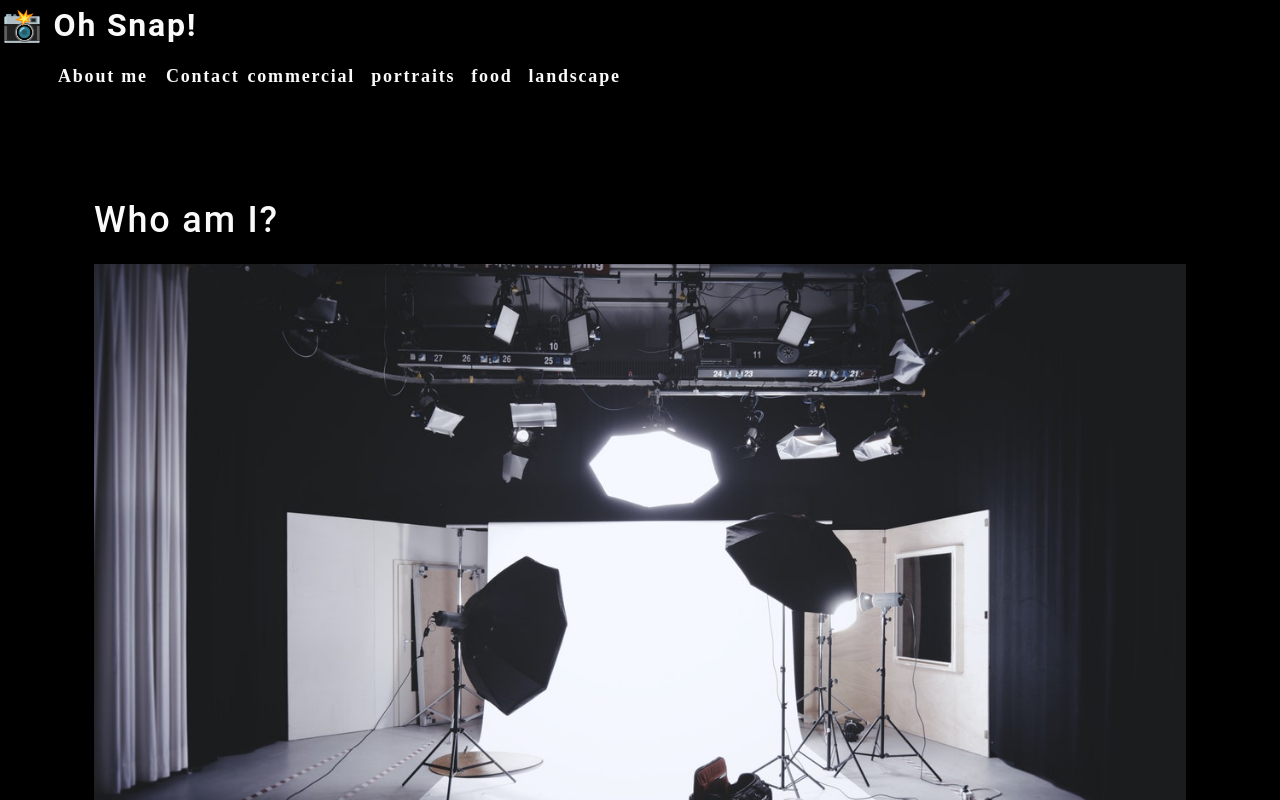
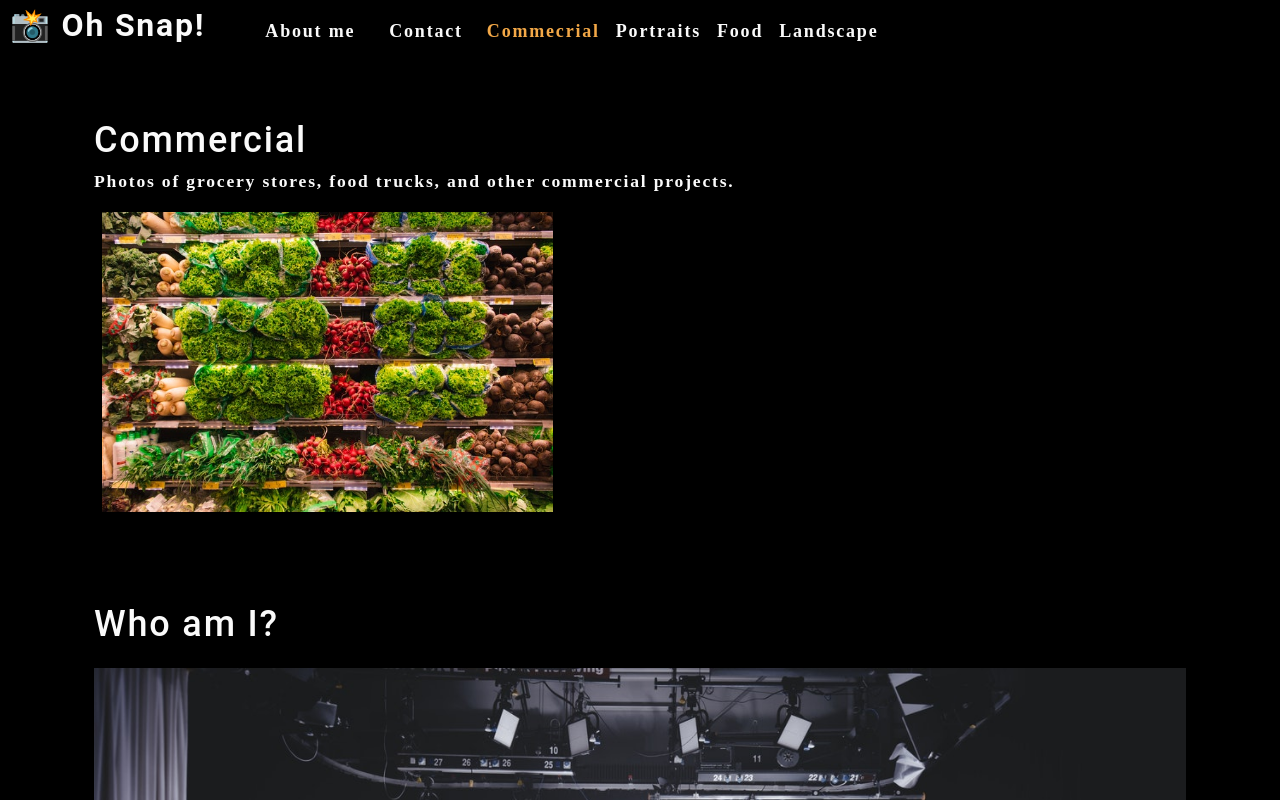
Before and after one commit to dseskey/photo-port, a React (Create React App) app: page / in a window 1280 px wide. Shown: the top 800 px of the page. Built offline with nearby package versions, Linux system fonts and the light colour scheme.

Commit message:
created the gallery component and used react hooks to change the active nav element style based on the clicked nav category. Additionally we change the title of the browser tab based on the selected category

```diff
--- a/src/App.js
+++ b/src/App.js
@@ -1,12 +1,31 @@
-import React from 'react';
+import React, { useState } from 'react';
 import './App.css';
 import About from './components/About';
 import Nav from './components/Nav';
+import Gallery from './components/Gallery';
+
 function App() {
+  const [categories] = useState([
+    {
+        name: "commecrial",
+        description:
+            "Photos of grocery stores, food trucks, and other commercial projects",
+    },
+    { name: "portraits", description: "Portraits of people in my life" },
+    { name: "Food", description: "Delicious delicacies" },
+    {
+        name: "landscape",
+        description: "Fields, farmhouses, waterfalls, and the beauty of nature",
+    }
+]);
+
+const [currentCategory, setCurrentCategory] = useState(categories[0]);
+
   return (
     <div>
-      <Nav/>
+      <Nav categories={categories} setCurrentCategory={setCurrentCategory} currentCategory={currentCategory}/>
       <main>
+        <Gallery/>
         <About/>
       </main>
     </div>
--- /dev/null
+++ b/src/components/Gallery/index.js
@@ -0,0 +1,24 @@
+import React from 'react';
+import {capitalizeFirstLetter} from '../../utils/helpers';
+import photo from '../../assets/small/commercial/0.jpg'
+function Gallery(){
+    const currentCategory = {
+        name: "commercial",
+        description:
+          "Photos of grocery stores, food trucks, and other commercial projects."
+      }
+
+    return (
+        <section>
+            <h1>{capitalizeFirstLetter(currentCategory.name)}</h1>
+            <p>{currentCategory.description}</p>
+            <div className="flex-row">
+                <img src={photo}
+                    alt="Commercial Example"
+                    className="img-thumbnail mx-1"/>
+            </div>
+        </section>
+    )
+}
+
+export default Gallery;
--- a/src/components/Nav/index.js
+++ b/src/components/Nav/index.js
@@ -1,26 +1,19 @@
-import React from 'react';
+import React, {useEffect} from 'react';
+import { capitalizeFirstLetter } from '../../utils/helpers';
 
-function Nav() {
-    const categories = [
-        {
-            name: "commercial",
-            description:
-                "Photos of grocery stores, food trucks, and other commercial projects",
-        },
-        { name: "portraits", description: "Portraits of people in my life" },
-        { name: "food", description: "Delicious delicacies" },
-        {
-            name: "landscape",
-            description: "Fields, farmhouses, waterfalls, and the beauty of nature",
-        },
-    ];
+function Nav(props) {
+  const {
+    categories = [],
+    setCurrentCategory,
+    currentCategory,
+  } = props;
 
-    function categorySelected(name) {
-        console.log(`${name} clicked`)
-    }
+  useEffect(() => {
+    document.title = capitalizeFirstLetter(currentCategory.name);
+  }, [currentCategory]);
 
   return (
-        <header>
+    <header className="flex-row px-1">
       <h2>
         <a data-testid="link" href="/">
           <span role="img" aria-label="camera"> 📸</span> Oh Snap!
@@ -33,23 +26,29 @@ function Nav() {
               About me
             </a>
           </li>
-                    <li>
+          <li className="mx-2">
             <span>Contact</span>
           </li>
           {categories.map((category) => (
             <li
-                            className="mx-1"
+              className={`mx-1 ${
+                currentCategory.name === category.name && 'navActive'
+                }`}
               key={category.name}
             >
-                            <span onClick={() => categorySelected(category.name)}>
-                                {category.name}
+              <span
+                onClick={() => {
+                  setCurrentCategory(category)
+                }}
+              >
+                {capitalizeFirstLetter(category.name)}
               </span>
             </li>
           ))}
         </ul>
       </nav>
     </header>
-    )
+  );
 }
 
 export default Nav;
```
Lines whose indentation alone changed are shown as unchanged.
